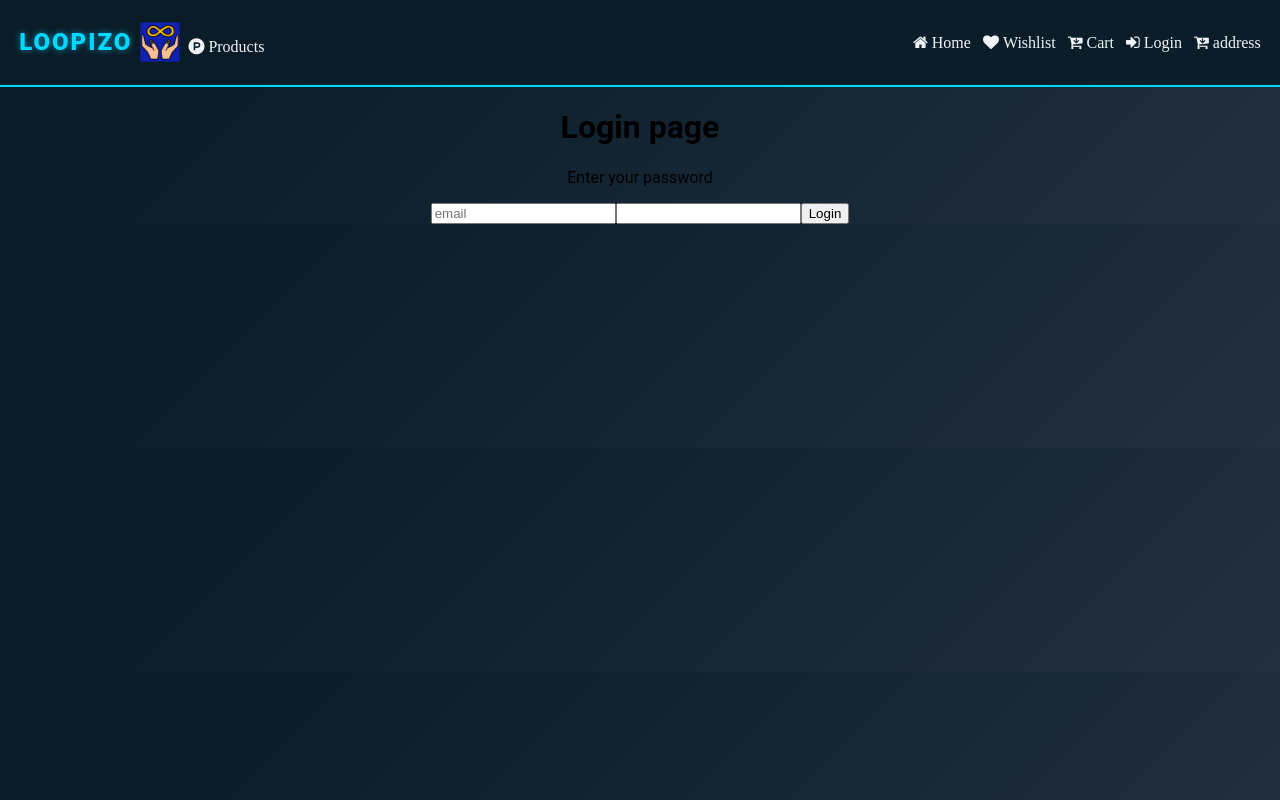
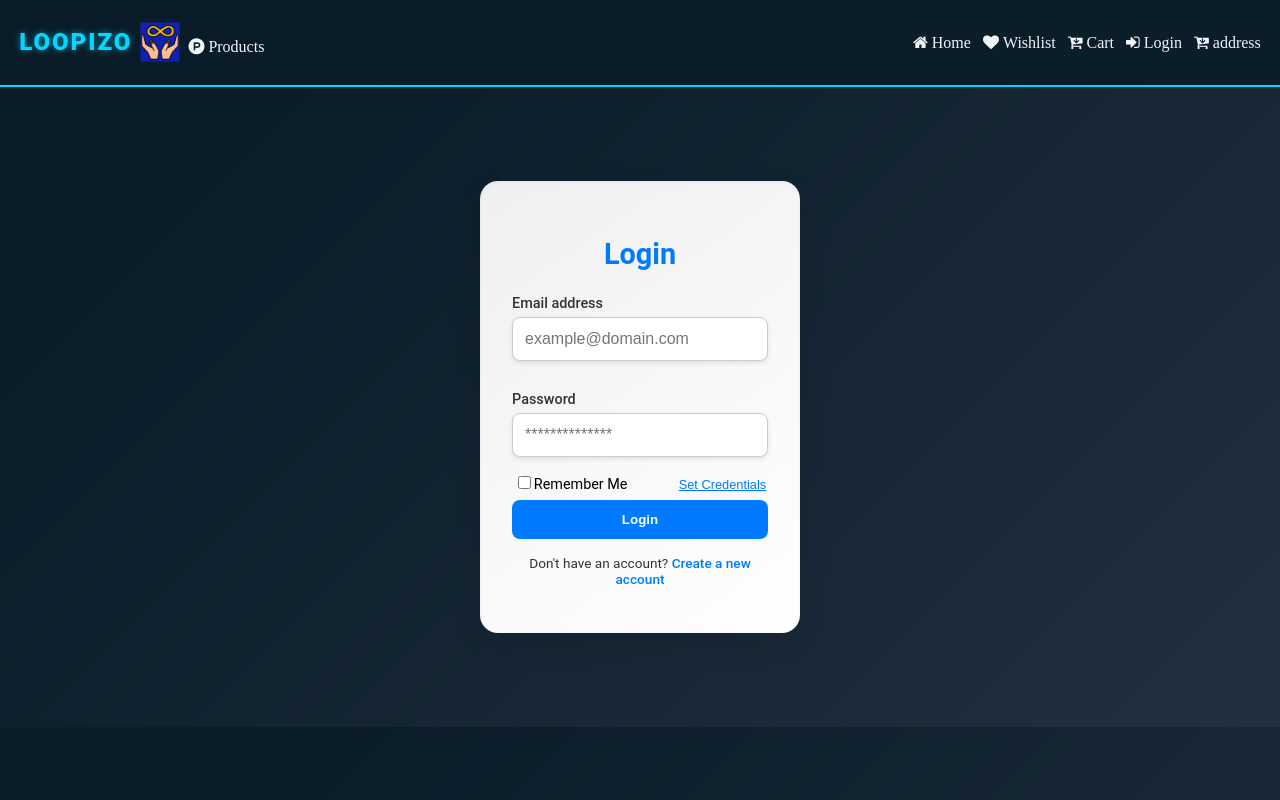
Before and after one commit to sam-0905/Ecom_backend, a React (Create React App) app in the folder Loopizo/: page /login in a window 1280 px wide. Built offline with nearby package versions, Linux system fonts and the light colour scheme; what miragejs would draw is missing.

Commit message:
updated login component

```diff
--- /dev/null
+++ b/Loopizo/src/Pages/Login.css
@@ -0,0 +1,122 @@
+
+  .login-wrapper {
+    height: 80vh;
+    display: flex;
+    justify-content: center;
+    align-items: center;
+  }
+
+  .login-card {
+    background-color: #fff;
+    padding: 2rem;
+    border-radius: 18px; /* Rounded corners for postcard shape */
+    width: 320px;
+    box-shadow: 0 10px 30px rgba(0, 0, 0, 0.1), inset 0 1px 5px rgba(0, 0, 0, 0.05); /* Soft shadow with inset effect */
+    transition: all 0.3s ease-in-out; /* Smooth hover transition */
+    background: linear-gradient(145deg, #f0f0f0, #ffffff); /* Light gradient effect */
+  }
+
+  .login-card:hover {
+    transform: translateY(-5px); /* Lift effect on hover */
+    box-shadow: 0 20px 50px rgba(0, 0, 0, 0.2), inset 0 1px 8px rgba(0, 0, 0, 0.1); /* Enhanced shadow on hover */
+  }
+
+  .login-card h2 {
+    text-align: center;
+    margin-bottom: 1.5rem;
+    font-size: 1.8rem;
+    font-weight: bold;
+    color: #007bff; /* Card title color */
+  }
+
+  .login-input {
+    width: 100%;
+    padding: 0.75rem;
+    margin-bottom: 1rem;
+    font-size: 1rem;
+    border-radius: 8px;
+    border: 1px solid #ccc;
+    box-shadow: 0 2px 5px rgba(0, 0, 0, 0.1); /* Light shadow effect */
+    transition: all 0.3s ease; /* Smooth transition for input focus */
+  }
+
+  .login-input:focus {
+    border-color: #007bff;
+    outline: none;
+    box-shadow: 0 0 5px rgba(0, 123, 255, 0.5); /* Blue glow effect on focus */
+  }
+
+  .login-label {
+    display: block;
+    flex-direction: column;
+    justify-content: start;
+    text-align: left;
+  }
+
+  .login-label-text {
+    font-size: 0.9rem;
+    color: #333;
+    margin-bottom: 0.3rem;
+    font-weight: 500;
+  }
+
+  .remember-label {
+    font-size: 0.9rem;
+    display: inline-block;
+    margin-right: 3.2rem;
+  }
+
+  .set-cred-btn {
+    font-size: 0.8rem;
+    background-color: transparent;
+    color: #007bff;
+    border: none;
+    cursor: pointer;
+    text-decoration: underline;
+    padding: 0;
+    margin-bottom: 0.5rem;
+  }
+
+  .set-cred-btn:hover {
+    text-decoration: none;
+  }
+
+  .login-button {
+    width: 100%;
+    padding: 0.75rem;
+    background-color: #007bff;
+    color: white;
+    border: none;
+    font-weight: bold;
+    border-radius: 8px;
+    cursor: pointer;
+    transition: background-color 0.3s ease; /* Smooth button hover transition */
+  }
+
+  .login-button:hover {
+    background-color: #0056b3;
+  }
+
+  .login-error {
+    color: red;
+    font-size: 0.85rem;
+    margin-top: 0.75rem;
+    text-align: center;
+  }
+
+  .create-account-link {
+    margin-top: 1rem;
+    font-size: 0.85rem;
+    text-align: center;
+    color: #333;
+  }
+
+  .create-account-link a {
+    color: #007bff;
+    text-decoration: none;
+    font-weight: 500;
+  }
+
+  .create-account-link a:hover {
+    text-decoration: underline;
+  }
--- a/Loopizo/src/Pages/Login.jsx
+++ b/Loopizo/src/Pages/Login.jsx
@@ -1,42 +1,115 @@
-import { useState } from "react";
+import { useState, useEffect } from "react";
 import { useLocation, useNavigate } from "react-router";
 import { useAuth } from "../Context/Auth-context";
+import "./Login.css";
+import { useAlert } from "../Context/Alert-context";
+import Alert from "../components/Alert";
+import { Link } from "react-router";
 
-const Login = () =>{
-    const {login,setLogin} = useAuth()
-    const [email,setEmail] = useState("")
-    const [password,setPassword] = useState("");
-    const [error,setError] = useState(false);
-    const navigate = useNavigate();
-    const location = useLocation();
-    console.log(location)
+const Login = () => {
+  const { setLogin } = useAuth();
+  const {showAlert,alert,hideAlert} = useAlert();
+  const [email, setEmail] = useState("");
+  const [password, setPassword] = useState("");
+  const [remember, setRemember] = useState(false);
+  const [error, setError] = useState(false);
+  const navigate = useNavigate();
+  const location = useLocation();
 
-    function handleLogin() {
-        if (password === "4242"){
-            setLogin(true)
-            navigate(location.state?.from?.pathname);
-        }else{
-            setPassword("");
-            setError(true)
-        }
+
+  // Reset the form on page reload
+  useEffect(() => {
+    setEmail("");
+    setPassword("");
+    setRemember(false);
+  }, []);
+
+  const handleLogin = () => {
+    if (password === "4242") {
+      setLogin(true);
+      // Save credentials in localStorage if "Remember Me" is checked
+      if (remember) {
+        localStorage.setItem("rememberedEmail", email);
+        localStorage.setItem("rememberedPassword", password);
+      } else {
+        localStorage.removeItem("rememberedEmail");
+        localStorage.removeItem("rememberedPassword");
+      }
+
+      navigate(location.state?.from?.pathname || "/");
+      showAlert("LoggedIn successful!", "success");
+    } else {
+      setError(true);
+      setPassword("");
     }
+  };
 
-    const onChangeHandler = (e) => setPassword(e.target.value);
-    const onchangeHandler2 = (e) => setEmail(e.target.value)
+  const handleSetCredentials = () => {
+    setEmail("test@example.com");
+    setPassword("4242");
+    setRemember(true); // Automatically check "Remember Me"
+  };
 
-    return (
-        <>
-            <h1>Login page</h1>
-            <div>
-                <p>Enter your password</p>
-                <input placeholder="email" onChange={onchangeHandler2} />
-                <input type="password" value={password} onChange={onChangeHandler} />
-                <button onClick={handleLogin}>Login</button>
-                {error && <div> please enter the correct password</div>}
-            </div>
-        </>
-    )
+  return (
+    <div className="login-wrapper">
+      <div className="login-card">
+        <h2>Login</h2>
 
-}
+        <label className="login-label">
+          <p className="login-label-text">Email address</p>
+          <input
+            className="login-input"
+            type="email"
+            placeholder="example@domain.com"
+            value={email}
+            onChange={(e) => setEmail(e.target.value)}
+          />
+        </label>
+
+        <label className="login-label">
+          <p className="login-label-text">Password</p>
+          <input
+            className="login-input"
+            type="password"
+            placeholder="**************"
+            value={password}
+            onChange={(e) => setPassword(e.target.value)}
+          />
+        </label>
+
+        <div className="login-row">
+          <label className="remember-label">
+            <input
+              type="checkbox"
+              checked={remember}
+              onChange={(e) => setRemember(e.target.checked)}
+            />
+            Remember Me
+          </label>
+
+          <button className="set-cred-btn" onClick={handleSetCredentials}>
+            Set Credentials
+          </button>
+        </div>
+
+        <button className="login-button" onClick={handleLogin}>
+          Login
+        </button>
+
+        {error && <p className="login-error">Incorrect password. Try 4242.</p>}
+        <p className="create-account-link">
+            Don't have an account? <Link to="/signup">Create a new account</Link>
+        </p>
+      </div>
+      {alert && (
+                     <Alert
+                       message={alert.message}
+                       type={alert.type}
+                       onClose={hideAlert}
+                      />
+                     )}
+    </div>
+  );
+};
 
 export default Login;
```
